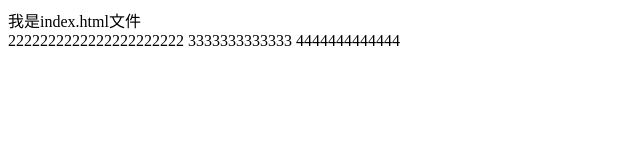
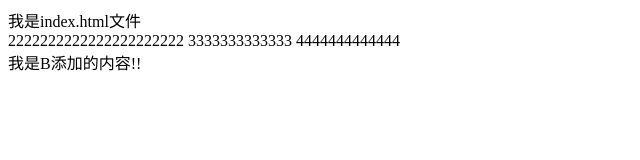
Before and after one commit to NDluoluo/git-demo, a plain HTML site: page index.html in a window 1280 px wide. Shown: the whole page, without its empty margins (0-640 px from the left). Drawn offline with Linux system fonts and the light colour scheme.

Commit message:
B第一次提交

```diff
--- a/index.html
+++ b/index.html
@@ -9,5 +9,6 @@
     2222222222222222222222
     3333333333333
     4444444444444
+    <div>我是B添加的内容!!</div>
 </body>
 </html>
```
